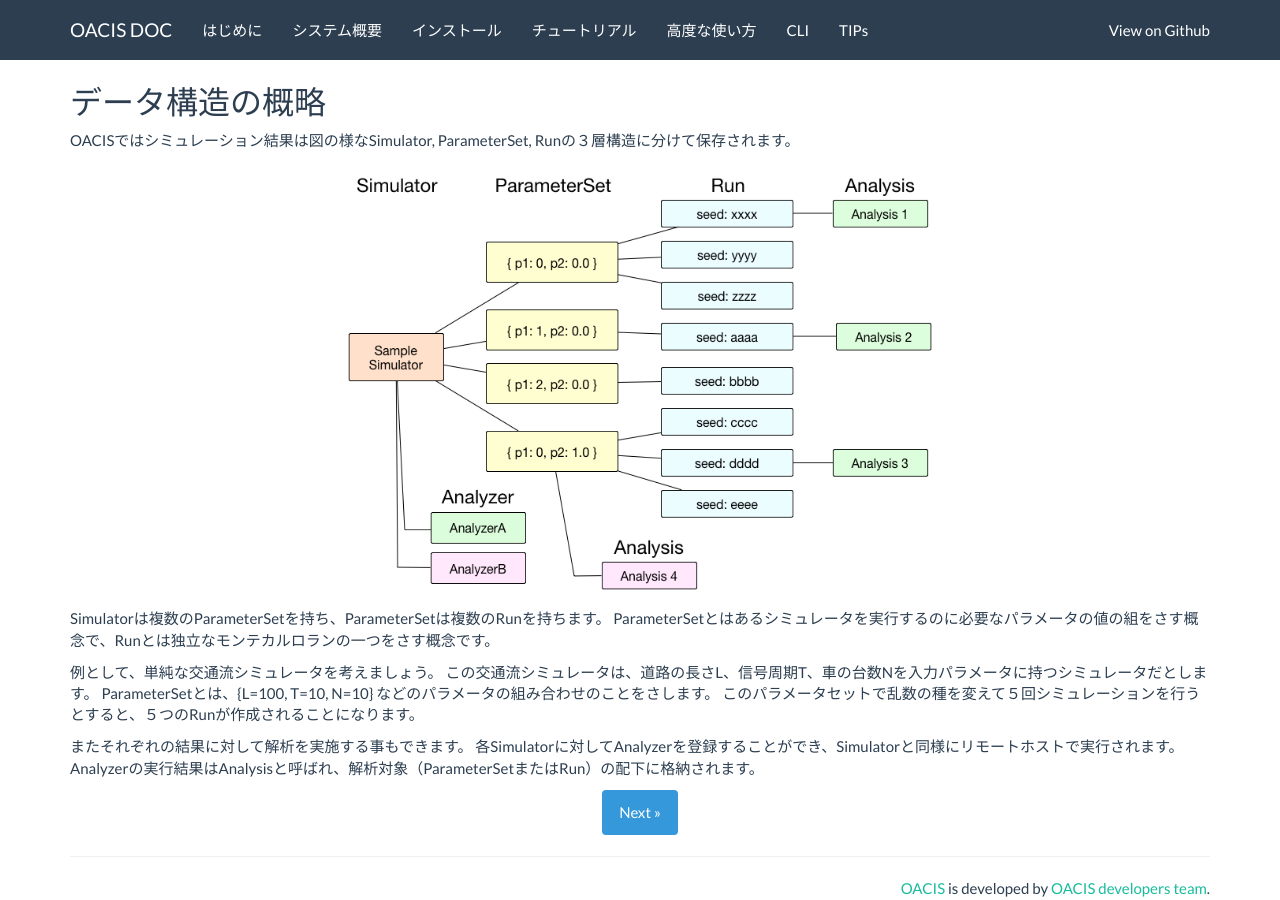
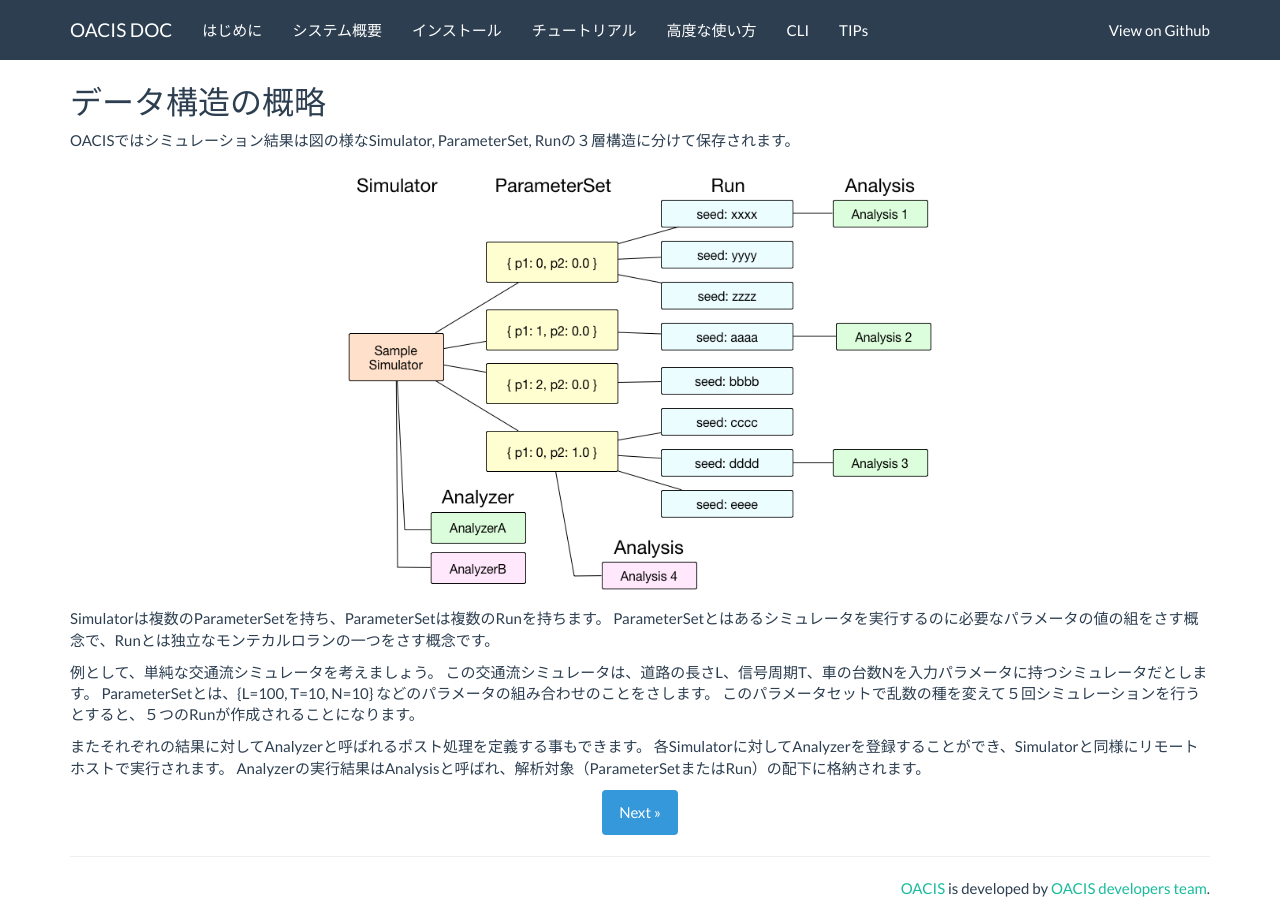
Before and after one commit to crest-cassia/oacis, a Jekyll site: the page built from ja/overview.md, in a window 1280 px wide and 900 px high, scrolled down 1088 px. Built offline with Jekyll 4.4.1, drawn with Linux system fonts in a browser that asks for light colours; nearby versions of some CDN libraries.

Commit message:
polished up expressions

```diff
--- a/ja/overview.md
+++ b/ja/overview.md
@@ -52,6 +52,6 @@ ParameterSetとはあるシミュレータを実行するのに必要なパラ
 ParameterSetとは、{L=100, T=10, N=10} などのパラメータの組み合わせのことをさします。
 このパラメータセットで乱数の種を変えて５回シミュレーションを行うとすると、５つのRunが作成されることになります。
 
-またそれぞれの結果に対して解析を実施する事もできます。
+またそれぞれの結果に対してAnalyzerと呼ばれるポスト処理を定義する事もできます。
 各Simulatorに対してAnalyzerを登録することができ、Simulatorと同様にリモートホストで実行されます。
 Analyzerの実行結果はAnalysisと呼ばれ、解析対象（ParameterSetまたはRun）の配下に格納されます。
```
Also changed, not shown: ja/advanced_usage.md (+4 -4 lines), ja/tutorial.md (+1 -1 lines).
